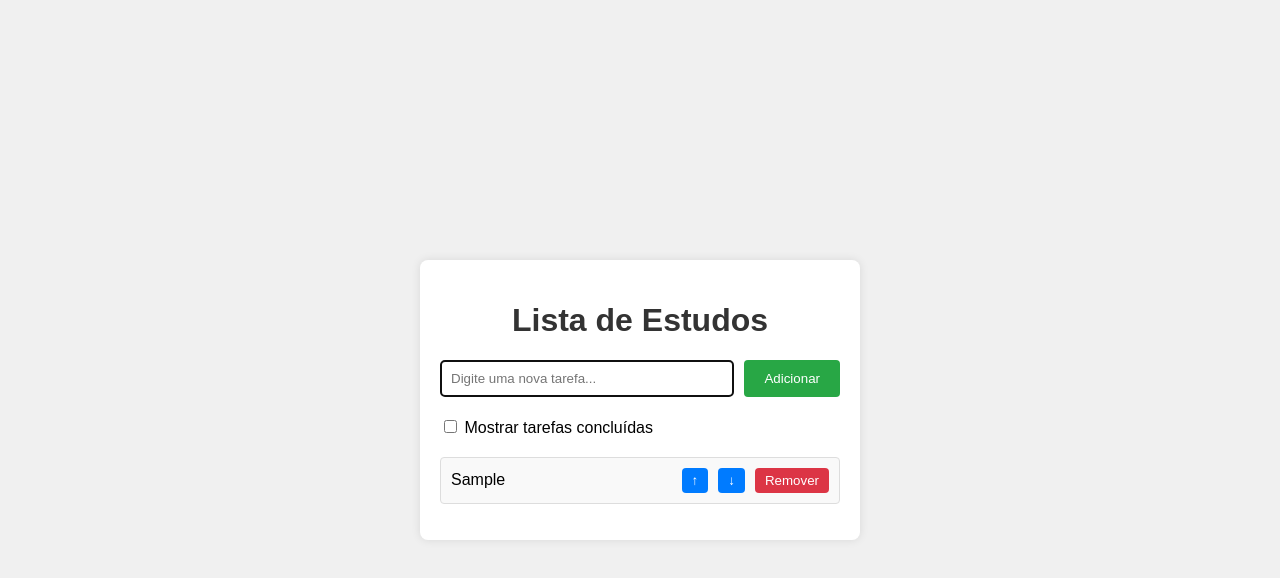
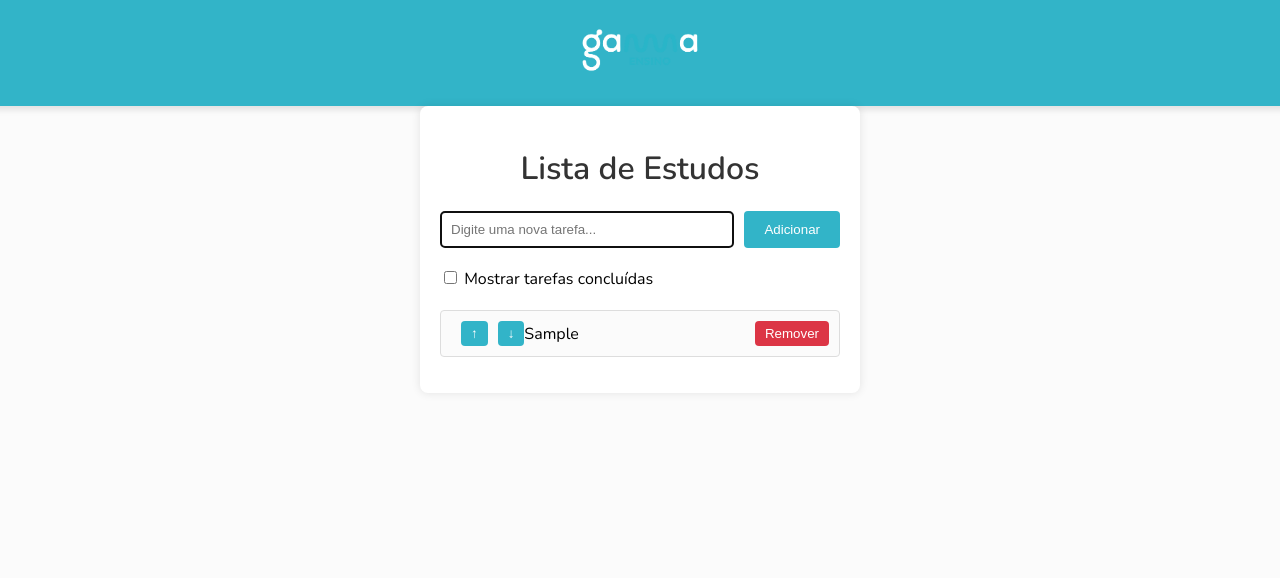
Before and after one commit to Eduardo-Ferraz/Gama_ListaDeEstudos, a website: page index.html in a window 1280 px wide. Both pictures are taken after typing "Sample" into the empty fields and a click on the button "Adicionar". Drawn offline with nearby package versions, Linux system fonts and the light colour scheme.

Commit message:
Paleta de cores e Logo da GAMA

```diff
--- a/index.html
+++ b/index.html
@@ -5,8 +5,14 @@
     <meta name="viewport" content="width=device-width, initial-scale=1.0">
     <title>Lista de Estudos</title>
     <link rel="stylesheet" href="styles.css">
+    <link rel="preconnect" href="https://fonts.googleapis.com">
+    <link rel="preconnect" href="https://fonts.gstatic.com" crossorigin>
+    <link href="https://fonts.googleapis.com/css2?family=Nunito:wght@400;600&display=swap" rel="stylesheet">
 </head>
 <body>
+    <div class="header">
+        <img src="./img/Logotipo-Gama-Ensino-sem-fundo-2.png" alt="Logo da Gama Ensino" class="logo">
+    </div>
     <div class="todo-container">
         <h1 class="todo-header">Lista de Estudos</h1>
         <div class="input-container">
--- a/script.js
+++ b/script.js
@@ -99,9 +99,9 @@ document.addEventListener('DOMContentLoaded', () => {
             saveTasks();
         });
 
-        taskItem.appendChild(taskName);
         taskItem.appendChild(moveUpBtn);
         taskItem.appendChild(moveDownBtn);
+        taskItem.appendChild(taskName);
         taskItem.appendChild(removeBtn);
         taskItem.addEventListener('click', () => {
             taskItem.classList.toggle('completed');
@@ -123,8 +123,11 @@ document.addEventListener('DOMContentLoaded', () => {
 
         if (direction === -1) {
             taskList.insertBefore(taskItem, taskList.children[newPos]);
+        } else  if (direction === 1) {
+            taskList.insertAfter(taskItem, taskList.children[newPos]);
         } else {
-            taskList.insertBefore(taskList.children[newPos], taskItem);
+            console.error('Invalid direction to move task');
+            return;
         }
 
         saveTasks();
--- a/styles.css
+++ b/styles.css
@@ -1,11 +1,23 @@
 body {
-    font-family: Arial, sans-serif;
+    font-family: 'Nunito', sans-serif;
     display: flex;
-    justify-content: center;
+    flex-direction: column;
     align-items: center;
     height: 100vh;
     margin: 0;
-    background-color: #f0f0f0;
+    background-color: #fbfbfb;
+}
+
+.header {
+    width: 100%;
+    background-color: #32b4c8;
+    padding: 10px;
+    text-align: center;
+    box-shadow: 0 4px 6px rgba(0, 0, 0, 0.1);
+}
+
+.logo {
+    max-width: 150px; /* Ajuste o tamanho da logo conforme necessário */
 }
 
 .todo-container {
@@ -38,7 +50,7 @@ body {
     padding: 10px 20px;
     margin-left: 10px;
     border: none;
-    background: #28a745;
+    background: #32b4c8;
     color: white;
     border-radius: 4px;
     cursor: pointer;
@@ -59,7 +71,7 @@ body {
 }
 
 .task-item {
-    background: #f9f9f9;
+    background: #fbfbfb;
     padding: 10px;
     border: 1px solid #ddd;
     border-radius: 4px;
@@ -94,7 +106,7 @@ body {
 }
 
 .move-button {
-    background: #007bff;
+    background: #32b4c8;
     border: none;
     color: white;
     padding: 5px 10px;
@@ -104,5 +116,5 @@ body {
 }
 
 .move-button:hover {
-    background: #0056b3;
+    background: #29a0b1;
 }
```
Also changed, not shown: img/Logotipo-Gama-Ensino-sem-fundo-2.png (added).
